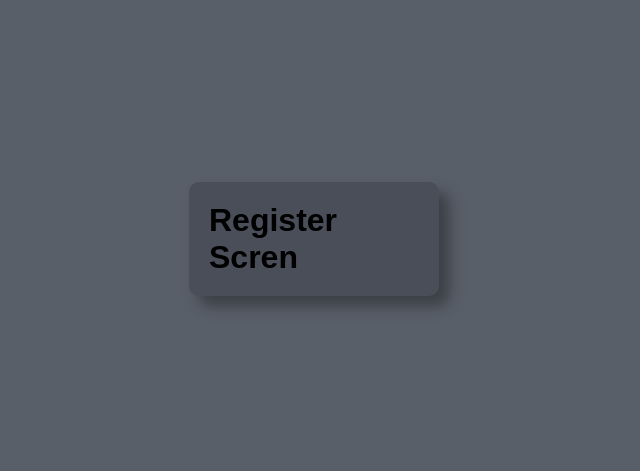
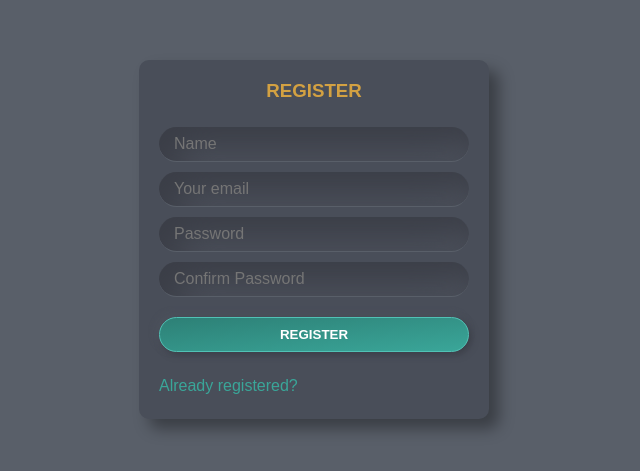
Before and after one commit to dayarel/journal, a React app: page /auth/register in a window 1280 px wide. Shown: the part 161-632 px from the top of the page, without its empty margins (326-966 px from the left). Built offline with nearby package versions, Linux system fonts and the light colour scheme.

Commit message:
Register Screen stylings

```diff
--- a/src/components/auth/RegisterScreen.js
+++ b/src/components/auth/RegisterScreen.js
@@ -1,10 +1,45 @@
 import React from "react";
+import { Link } from "react-router-dom";
 
 const RegisterScreen = () => {
   return (
-    <div>
-      <h1>Register Scren</h1>
-    </div>
+    <>
+      <h3 className="auth__title">Register</h3>
+      <form>
+        <input
+          type="text"
+          className="auth__input skew-dark"
+          placeholder="Name"
+          name="name"
+          autoComplete="off"
+        />
+        <input
+          type="text"
+          className="auth__input skew-dark"
+          placeholder="Your email"
+          name="email"
+          autoComplete="off"
+        />
+        <input
+          type="password"
+          className="auth__input skew-dark"
+          placeholder="Password"
+          name="password"
+        />
+        <input
+          type="password"
+          className="auth__input skew-dark"
+          placeholder="Confirm Password"
+          name="confirm"
+        />
+        <button type="submit" className="btn btn-primary btn-block">
+          Register
+        </button>
+        <Link to="/auth/login" className="link animated__underline">
+          Already registered?
+        </Link>
+      </form>
+    </>
   );
 };
 
--- a/src/styles/components/_auth.scss
+++ b/src/styles/components/_auth.scss
@@ -12,12 +12,15 @@
   background-color: $medium-grey;
   border-radius: 10px;
   box-shadow: 10px 10px 15px 0 rgba(0, 0, 0, 0.35);
+  max-width: 350px;
   padding: 20px;
-  width: 250px;
+  width: 75%;
 }
 
 .auth__title {
-  color: $primary;
+  color: $terciary;
+  text-align: center;
+  text-transform: uppercase;
 }
 
 form {
@@ -35,28 +38,14 @@ form {
       outline: none;
     }
   }
+  button {
+    margin-top: 10px;
+  }
   a {
     color: $primary;
     display: inline-block;
     margin-top: 25px;
     position: relative;
-    text-decoration: none;
-
-    &:after {
-      background-color: $primary;
-      display: block;
-      content: "";
-      height: 2px;
-      margin-top: 2px;
-      transform: scaleX(0);
-      transition: all 0.4s ease-in-out;
-      width: 100;
-    }
-    &:hover {
-      &:after {
-        transform: scaleX(1);
-      }
-    }
   }
 }
 
```
